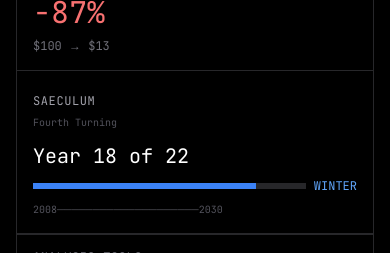
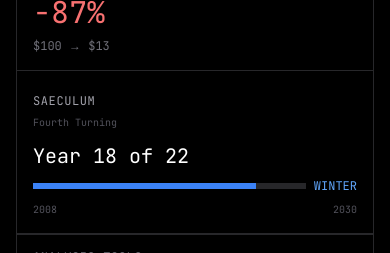
Before and after one commit to defi-naly/naly-dev, a Next.js app: page /tools in a window 390 px wide. Shown: the part 591-844 px from the top of the page. Built offline with nearby package versions, Linux system fonts and the light colour scheme; no server answers.

Commit message:
Fix Saeculum card overflow in tools section
Replace long dash string with flex layout for responsive
date range display.

Co-Authored-By: Claude Opus 4.5 <noreply@anthropic.com>

```diff
--- a/app/tools/page.js
+++ b/app/tools/page.js
@@ -184,7 +184,7 @@ function MarketSignals() {
         </Link>
 
         {/* SAECULUM */}
-        <Link href="/tools/saeculum" className="block p-4 hover:bg-zinc-900/50 transition-colors">
+        <Link href="/tools/saeculum" className="block p-4 hover:bg-zinc-900/50 transition-colors overflow-hidden">
           <div className="mb-1">
             <span className="text-xs font-mono uppercase tracking-wider text-zinc-400">Saeculum</span>
           </div>
@@ -200,10 +200,11 @@ function MarketSignals() {
                 style={{ width: `${Math.min(progressPercent, 100)}%` }}
               />
             </div>
-            <span className="text-xs font-mono text-blue-400">WINTER</span>
+            <span className="text-xs font-mono text-blue-400 shrink-0">WINTER</span>
           </div>
-          <div className="text-[10px] font-mono text-zinc-600">
-            2008────────────────────2030
+          <div className="flex justify-between text-[10px] font-mono text-zinc-600">
+            <span>2008</span>
+            <span>2030</span>
           </div>
         </Link>
       </div>
```
